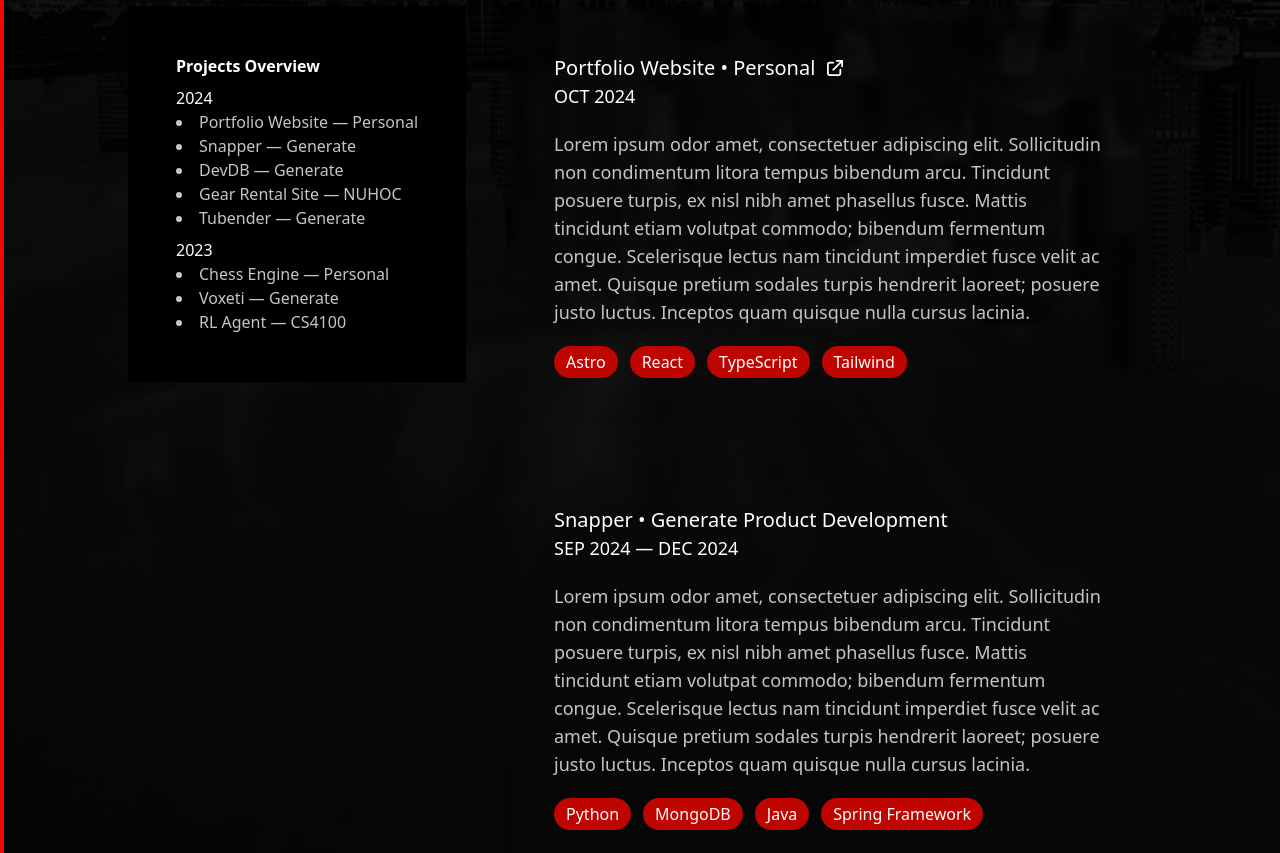
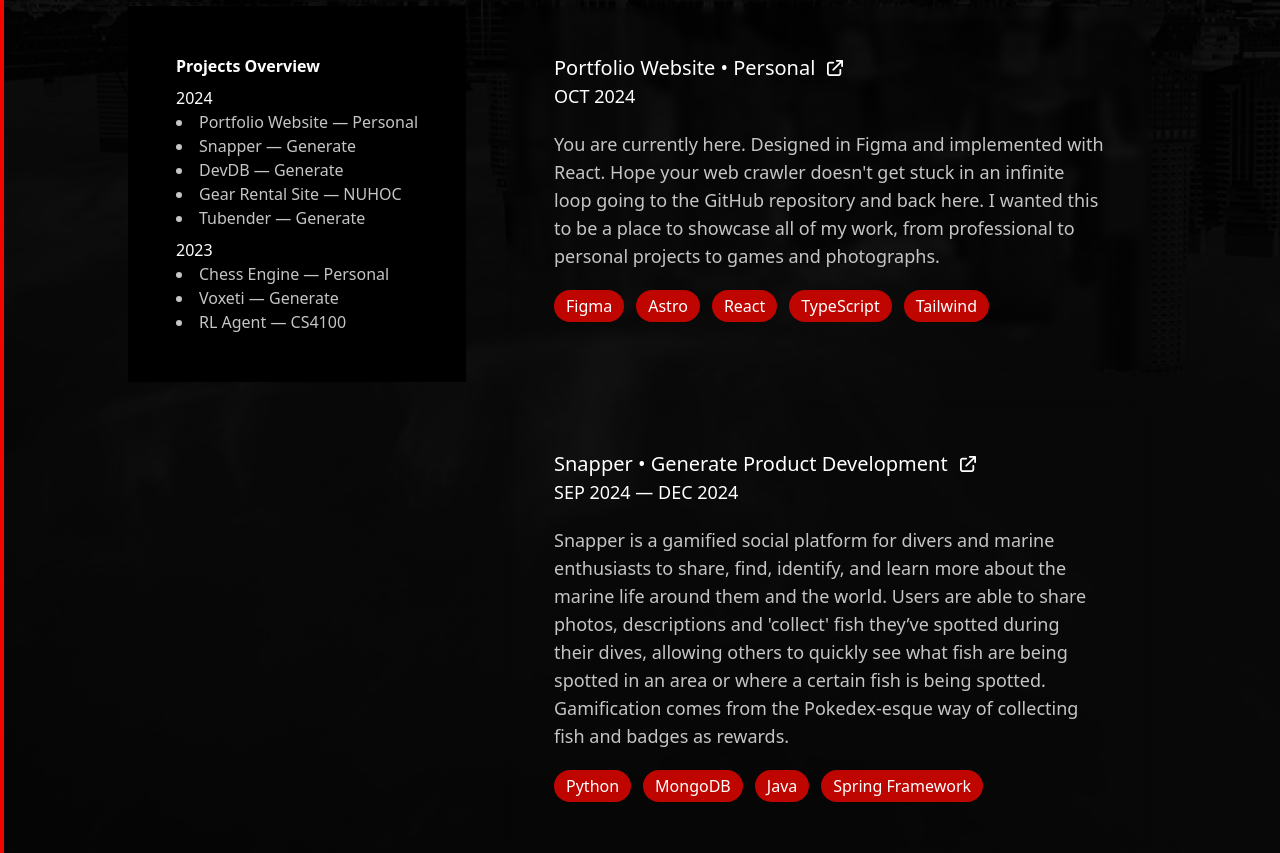
Before and after one commit to natesawant/personal-website, an Astro site: page / in a window 1280 px wide. Shown: the part 3906-4759 px from the top of the page. Built offline with nearby package versions, Linux system fonts and the light colour scheme; Astro itself is replaced by a stand-in of ours; what tailwindcss-font-inter would draw is missing.

Commit message:
Update info

```diff
--- a/src/pages/index.astro
+++ b/src/pages/index.astro
@@ -103,6 +103,7 @@
           title: "Research Assistant",
           team: "Northeastern University",
           shortTeam: "Northeastern U.",
+          href: "https://regamexr.sites.northeastern.edu/team/",
           date: "Oct 2021 — Aug 2022",
           years: "2021-22",
           body: `Developed engaging two-player gameplay mechanics utilizing the Unity
@@ -128,68 +129,83 @@
           href: "https://github.com/natesawant/personal-website",
           date: "Oct 2024",
           years: "2024",
-          body: `Lorem ipsum odor amet, consectetuer adipiscing elit. Sollicitudin non
-          condimentum litora tempus bibendum arcu. Tincidunt posuere turpis, ex nisl
-          nibh amet phasellus fusce. Mattis tincidunt etiam volutpat commodo; bibendum
-          fermentum congue. Scelerisque lectus nam tincidunt imperdiet fusce velit ac
-          amet. Quisque pretium sodales turpis hendrerit laoreet; posuere justo luctus.
-          Inceptos quam quisque nulla cursus lacinia.`,
-          skills: ["Astro", "React", "TypeScript", "Tailwind"],
+          body: `You are currently here. Designed in Figma and implemented with React.
+          Hope your web crawler doesn't get stuck in an infinite loop going to the
+          GitHub repository and back here. I wanted this to be a place to showcase all
+          of my work, from professional to personal projects to games and photographs.`,
+          skills: ["Figma", "Astro", "React", "TypeScript", "Tailwind"],
         },
         {
           title: "Snapper",
           team: "Generate Product Development",
           shortTeam: "Generate",
           date: "Sep 2024 — Dec 2024",
+          href: "https://github.com/generatenu/snapper",
           years: "2024",
-          body: `Lorem ipsum odor amet, consectetuer adipiscing elit. Sollicitudin non
-          condimentum litora tempus bibendum arcu. Tincidunt posuere turpis, ex nisl
-          nibh amet phasellus fusce. Mattis tincidunt etiam volutpat commodo; bibendum
-          fermentum congue. Scelerisque lectus nam tincidunt imperdiet fusce velit ac
-          amet. Quisque pretium sodales turpis hendrerit laoreet; posuere justo luctus.
-          Inceptos quam quisque nulla cursus lacinia.`,
+          body: `Snapper is a gamified social platform for divers and marine
+          enthusiasts to share, find, identify, and learn more about the marine
+          life around them and the world. Users are able to share photos,
+          descriptions and 'collect' fish they’ve spotted during their dives,
+          allowing others to quickly see what fish are being spotted in an area
+          or where a certain fish is being spotted. Gamification comes from the
+          Pokedex-esque way of collecting fish and badges as rewards.
+`,
           skills: ["Python", "MongoDB", "Java", "Spring Framework"],
         },
         {
           title: "DevDB",
           team: "Generate Product Development",
           shortTeam: "Generate",
+          href: "https://github.com/generatenu/devdb",
           date: "May 2024 — Jun 2024",
           years: "2024",
-          body: `Lorem ipsum odor amet, consectetuer adipiscing elit. Sollicitudin non
-          condimentum litora tempus bibendum arcu. Tincidunt posuere turpis, ex nisl
-          nibh amet phasellus fusce. Mattis tincidunt etiam volutpat commodo; bibendum
-          fermentum congue. Scelerisque lectus nam tincidunt imperdiet fusce velit ac
-          amet. Quisque pretium sodales turpis hendrerit laoreet; posuere justo luctus.
-          Inceptos quam quisque nulla cursus lacinia.`,
+          body: `DevDB serves as a tool to rapidly deploy development databases
+          for Generate teams. Leveraging the beauty of the Prisma schema, users
+          can deploy and setup databases with either the CLI or website, allowing
+          them to choose whatever branch they are using. The databases are also
+          automatically updated when the schema is updated using GitHub webhooks.
+          Data can also automatically be generated using LLMs and the schema, so
+          manual sample data generation is a thing of the past. All of this is
+          deployed on AWS.`,
           skills: ["PostgreSQL", "AWS", "TypeScript", "tRPC", "Prisma ORM"],
         },
         {
           title: "Gear Rental Site",
           team: "Northeastern University Hus-skiers and Outing Club",
           shortTeam: "NUHOC",
+          href: "https://github.com/nuhoc/hub",
           date: "Apr 2024 — Jun 2024",
           years: "2024",
-          body: `Lorem ipsum odor amet, consectetuer adipiscing elit. Sollicitudin non
-          condimentum litora tempus bibendum arcu. Tincidunt posuere turpis, ex nisl
-          nibh amet phasellus fusce. Mattis tincidunt etiam volutpat commodo; bibendum
-          fermentum congue. Scelerisque lectus nam tincidunt imperdiet fusce velit ac
-          amet. Quisque pretium sodales turpis hendrerit laoreet; posuere justo luctus.
-          Inceptos quam quisque nulla cursus lacinia.`,
-          skills: ["PostgreSQL", "TypeScript", "React", "Prisma ORM", "tRPC"],
+          body: `One of the biggest clubs at Northeastern is the Northeastern University
+          Hus-skiers and Outing Club, simply known as NUHOC. To help people to enjoy the
+          great outdoors, NUHOC rents out gear (tents, sleeping bags, etc.), but is done
+          through a very manual process with spreadsheets. To help everyone out, I created
+          the new NUHOC site where members can sign in through Google SSO, check their
+          membership status, reserve gear and see what they gear they've rented out. It also
+          serves as a dashboard for eboard members to maintain the inventory and manage members.`,
+          skills: [
+            "PostgreSQL",
+            "TypeScript",
+            "React",
+            "Prisma ORM",
+            "tRPC",
+            "Figma",
+          ],
         },
         {
           title: "Tubender",
           team: "Generate Product Development",
           shortTeam: "Generate",
+          href: "https://github.com/GenerateNU/Tubender",
           date: "Jan 2024 — Apr 2024",
           years: "2024",
-          body: `Lorem ipsum odor amet, consectetuer adipiscing elit. Sollicitudin non
-          condimentum litora tempus bibendum arcu. Tincidunt posuere turpis, ex nisl
-          nibh amet phasellus fusce. Mattis tincidunt etiam volutpat commodo; bibendum
-          fermentum congue. Scelerisque lectus nam tincidunt imperdiet fusce velit ac
-          amet. Quisque pretium sodales turpis hendrerit laoreet; posuere justo luctus.
-          Inceptos quam quisque nulla cursus lacinia.`,
+          body: `Tubender is a CNC-powered tube bending machine. Capable of bending
+          tubes are precise angles and lengths, it brings the cost down and brings the
+          ability to bend tubes to the common person. The Generate team developed the
+          software to interface with the machine, allowing a user to upload a CAD file
+          of the tube and calculates the machine instructions to execute the bend. The
+          C++ backend uses the OpenCASCADE libray to read the CAD files and outputs the
+          instruction. A desktop application was created using React, Electron, and backend.`,
           skills: ["C++", "Electron", "TypeScript", "React"],
         },
         {
@@ -199,12 +215,13 @@
           href: "https://github.com/natesawant/chess-engine/",
           date: "Dec 2023",
           years: "2023",
-          body: `Lorem ipsum odor amet, consectetuer adipiscing elit. Sollicitudin non
-          condimentum litora tempus bibendum arcu. Tincidunt posuere turpis, ex nisl
-          nibh amet phasellus fusce. Mattis tincidunt etiam volutpat commodo; bibendum
-          fermentum congue. Scelerisque lectus nam tincidunt imperdiet fusce velit ac
-          amet. Quisque pretium sodales turpis hendrerit laoreet; posuere justo luctus.
-          Inceptos quam quisque nulla cursus lacinia.`,
+          body: `Chess has always been there in my life from a young age, I may not be the
+          greatest but its one of my pasttimes, especially online chess. The essentially
+          perfect decisions of computers in chess (and games in general) is one of the things
+          that inspired me to pursue computer science and AI. Built in Golang for better
+          performance, a game tree with alpha-beta pruning was used for the general structure.
+          Different metrics and heuristics were used to evaluate the position of the board,
+          which allowed the computer to determine what the next best move was.`,
           skills: ["Golang"],
         },
         {
@@ -213,12 +230,13 @@
           shortTeam: "Generate",
           date: "Sep 2023 — Dec 2023",
           years: "2023",
-          body: `Lorem ipsum odor amet, consectetuer adipiscing elit. Sollicitudin non
-          condimentum litora tempus bibendum arcu. Tincidunt posuere turpis, ex nisl
-          nibh amet phasellus fusce. Mattis tincidunt etiam volutpat commodo; bibendum
-          fermentum congue. Scelerisque lectus nam tincidunt imperdiet fusce velit ac
-          amet. Quisque pretium sodales turpis hendrerit laoreet; posuere justo luctus.
-          Inceptos quam quisque nulla cursus lacinia.`,
+          body: `Voxeti is a peer-to-peer 3D printing platform for those who want to print
+          things can find people who have 3D printers. Users are able to upload the model files,
+          select the filament, colors, and scale to submit the job. Producers are then able to
+          browse the offered jobs, choosing to accept or reject, and then fulfil the order to be
+          shipped off to the customer. To estimate the costs for the jobs, the open-source C++
+          slicer CuraEngine was modified to estimate the print time and filament usage, without
+          producing any other files.`,
           skills: ["Golang", "MongoDB", "C++", "React", "TypeScript"],
         },
         {
@@ -228,12 +246,13 @@
           shortTeam: "CS4100",
           date: "Mar 2023",
           years: "2023",
-          body: `Lorem ipsum odor amet, consectetuer adipiscing elit. Sollicitudin non
-          condimentum litora tempus bibendum arcu. Tincidunt posuere turpis, ex nisl
-          nibh amet phasellus fusce. Mattis tincidunt etiam volutpat commodo; bibendum
-          fermentum congue. Scelerisque lectus nam tincidunt imperdiet fusce velit ac
-          amet. Quisque pretium sodales turpis hendrerit laoreet; posuere justo luctus.
-          Inceptos quam quisque nulla cursus lacinia.`,
+          body: `Reinforcement learning in robotics is becoming more popular, as robots' behaviors
+          can be trained and fine-tuned in simulators rather than in real life. It beats having
+          a human try to manually optimize the behavior. As a way to investigate this field, a simple
+          agent with an array of raycasts to simulate the LIDAR of a real robot was used as a surrogate.
+          Trained and evaluated in a randomly generated continuous maze environment, the goal was to reach
+          a certain target object. The training was over 1,000 iterations and was able to reach the target
+          without hitting the walls around 75% of the time.`,
           skills: ["PyTorch", "C#", "Unity"],
         },
       ]}
```
